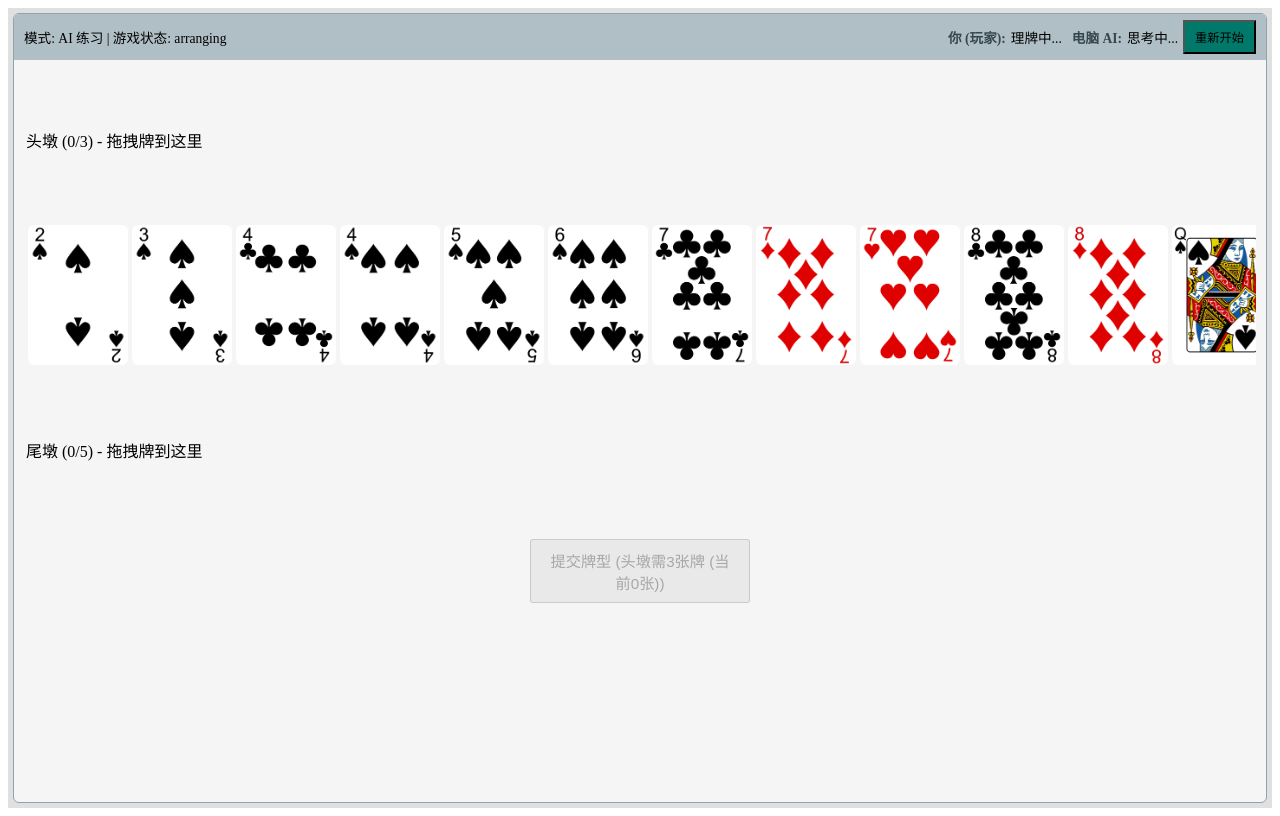
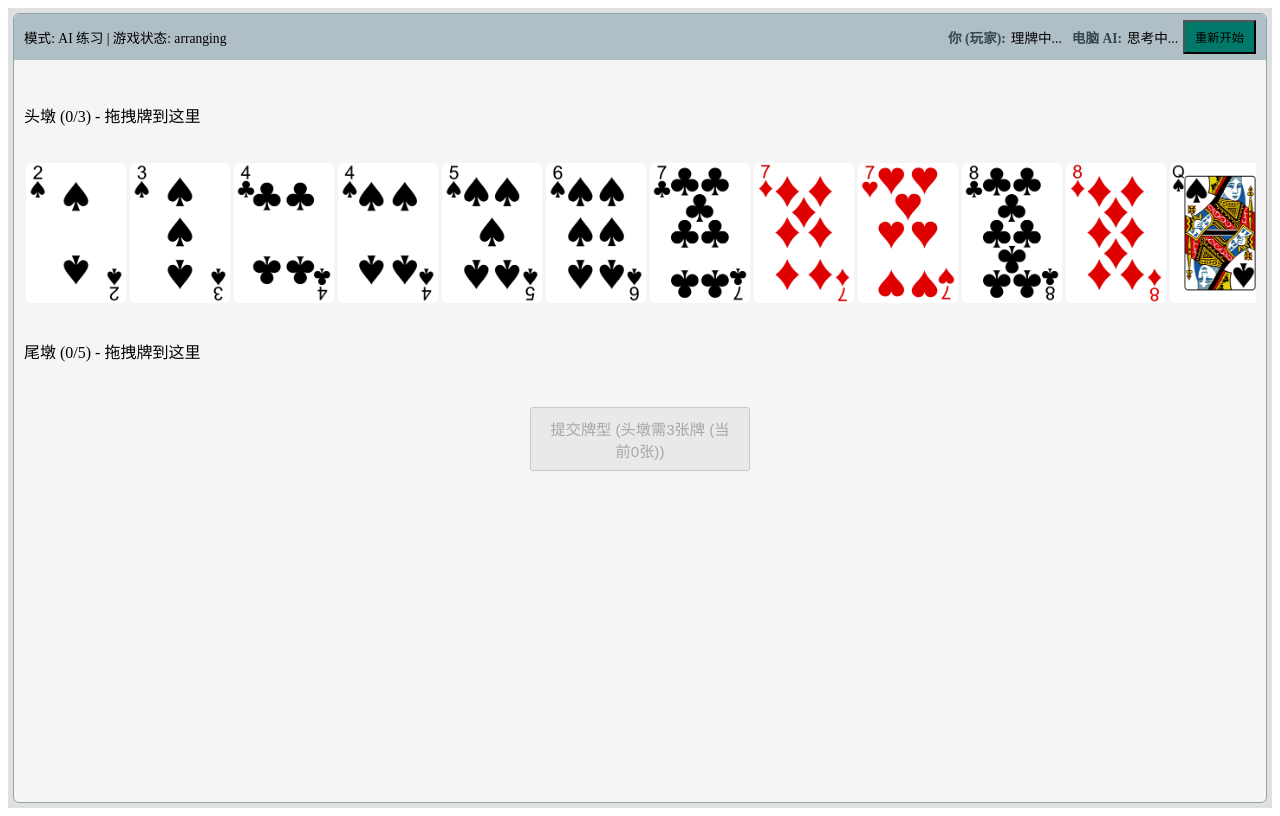
Before and after one commit to wen952555/sss, a Vue app in the folder frontend/: page / in a window 1280 px wide. Both pictures are taken after a click on the button "开始牌局". Built offline with nearby package versions, Linux system fonts and the light colour scheme.

Commit message:
Update main.css

```diff
--- a/frontend/src/assets/main.css
+++ b/frontend/src/assets/main.css
@@ -1,76 +1,37 @@
 .card-container {
   display: flex;
   flex-direction: row;
+  flex-wrap: nowrap;
   align-items: center;
-  flex-wrap: nowrap;
-  overflow: hidden; /* 禁止横向滚动和换行 */
+  overflow: hidden;
+  position: relative;
   width: 100%;
-  min-width: 0;
-  padding: 4px 2px;
-  box-sizing: border-box;
-  background: transparent;
-  border: none;
-  margin-bottom: 8px;
-  position: relative;
-  --card-count: 13; /* 由JS或模板层动态设置总牌数 */
-  min-height: 74px;
+  --card-count: 13; /* 这里记得用js或模板赋为实际牌数 */
+  min-height: 80px; /* 适配牌高 */
 }
 
-/* 卡片样式 */
+/* 保持卡片尺寸不变 */
 .hand-card-item {
   width: 50px;
   height: 70px;
-  border-radius: 3px;
+  border-radius: 4px;
+  background: #fff;
   box-shadow: 0 0 2px rgba(0,0,0,0.2);
+  display: flex; justify-content: center; align-items: center;
   position: relative;
   z-index: 1;
-  background: #fff;
-  display: flex; justify-content: center; align-items: center;
-  cursor: pointer;
   transition: transform 0.1s, z-index 0.1s;
   flex-shrink: 0;
-  /* 关键：根据容器宽度和牌数自动计算重叠宽度 */
   margin-left: calc(
     var(--card-count, 13) > 1
-      ? max(-1 * ((100% - 50px) / (var(--card-count, 13) - 1)), -45px)
+      ? max(-1 * ((100% - 50px) / (var(--card-count, 13) - 1)), -44px)
       : 0
   );
 }
 .hand-card-item:first-child { margin-left: 0; }
 
-/* z-index递增 */
-.card-container .hand-card-item:nth-child(n) { z-index: auto; }
-.card-container .hand-card-item:nth-child(1) { z-index: 1; }
-.card-container .hand-card-item:nth-child(2) { z-index: 2; }
-.card-container .hand-card-item:nth-child(3) { z-index: 3; }
-.card-container .hand-card-item:nth-child(4) { z-index: 4; }
-.card-container .hand-card-item:nth-child(5) { z-index: 5; }
-.card-container .hand-card-item:nth-child(6) { z-index: 6; }
-.card-container .hand-card-item:nth-child(7) { z-index: 7; }
-.card-container .hand-card-item:nth-child(8) { z-index: 8; }
-.card-container .hand-card-item:nth-child(9) { z-index: 9; }
-.card-container .hand-card-item:nth-child(10) { z-index: 10; }
-.card-container .hand-card-item:nth-child(11) { z-index: 11; }
-.card-container .hand-card-item:nth-child(12) { z-index: 12; }
-.card-container .hand-card-item:nth-child(13) { z-index: 13; }
-
+/* 提升悬浮效果 */
 .hand-card-item:hover {
   transform: scale(1.08) translateY(-8px);
   z-index: 100;
 }
-
-/* 桌面端大尺寸（宽度、重叠同理自适应） */
-@media (min-width: 601px) {
-  .hand-card-item {
-    width: 90px;
-    height: 126px;
-    border-radius: 6px;
-    margin-left: calc(
-      var(--card-count, 13) > 1
-        ? max(-1 * ((100% - 90px) / (var(--card-count, 13) - 1)), -75px)
-        : 0
-    );
-  }
-  .hand-card-item:first-child { margin-left: 0; }
-  .card-container { min-height: 130px; }
-}
```
